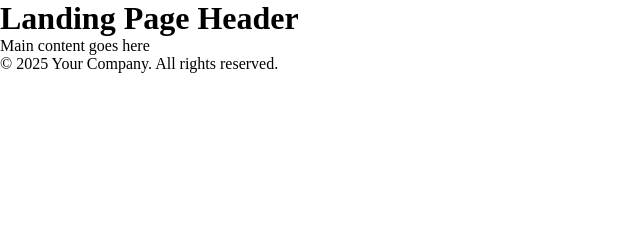
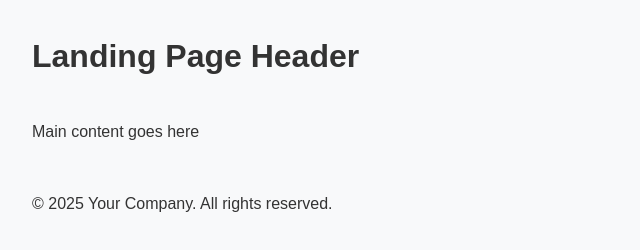
Before and after one commit to atuljaiswar/Archis-projects, a plain HTML site: page index.html in a window 1280 px wide. Shown: the whole page, without its empty margins (0-640 px from the left). Drawn offline with Linux system fonts and the light colour scheme.

Commit message:
added base style (#2)
Co-authored-by: jatul <atul.jaiswar@example.com>

```diff
--- a/style.css
+++ b/style.css
@@ -1,5 +1,62 @@
+/* Global Styles */
+
+
+/* Apply global box-sizing rule */
 * {
+    box-sizing: border-box;
+    margin: 0;
     padding: 0;
-    margin: 0;
-    box-sizing: border-box;
 }
+
+
+/* Define color variables */
+:root {
+    --primary-color: #007bff;
+    --secondary-color: #6c757d;
+    --accent-color: #28a745;
+    --text-color: #333;
+    --background-color: #f8f9fa;
+}
+
+
+/* Base styles for body */
+body {
+    font-family: sans-serif;
+    font-size: 16px;
+    line-height: 1.5;
+    color: var(--text-color);
+    background-color: var(--background-color);
+    padding: 16px;
+}
+
+/* Typography */
+h1, h2, h3, h4, h5, h6 {
+    font-weight: bold;
+    margin-bottom: 8px;
+}
+
+h1 { font-size: 2rem; }
+h2 { font-size: 1.75rem; }
+h3 { font-size: 1.5rem; }
+h4 { font-size: 1.25rem; }
+h5 { font-size: 1rem; }
+h6 { font-size: 0.875rem; }
+
+p {
+    margin-bottom: 16px;
+}
+
+/* Link styles */
+a {
+    color: var(--primary-color);
+    text-decoration: none;
+}
+
+a:hover {
+    text-decoration: underline;
+}
+
+/* Spacing for sections */
+header, main, footer {
+    padding: 16px;
+}
```
